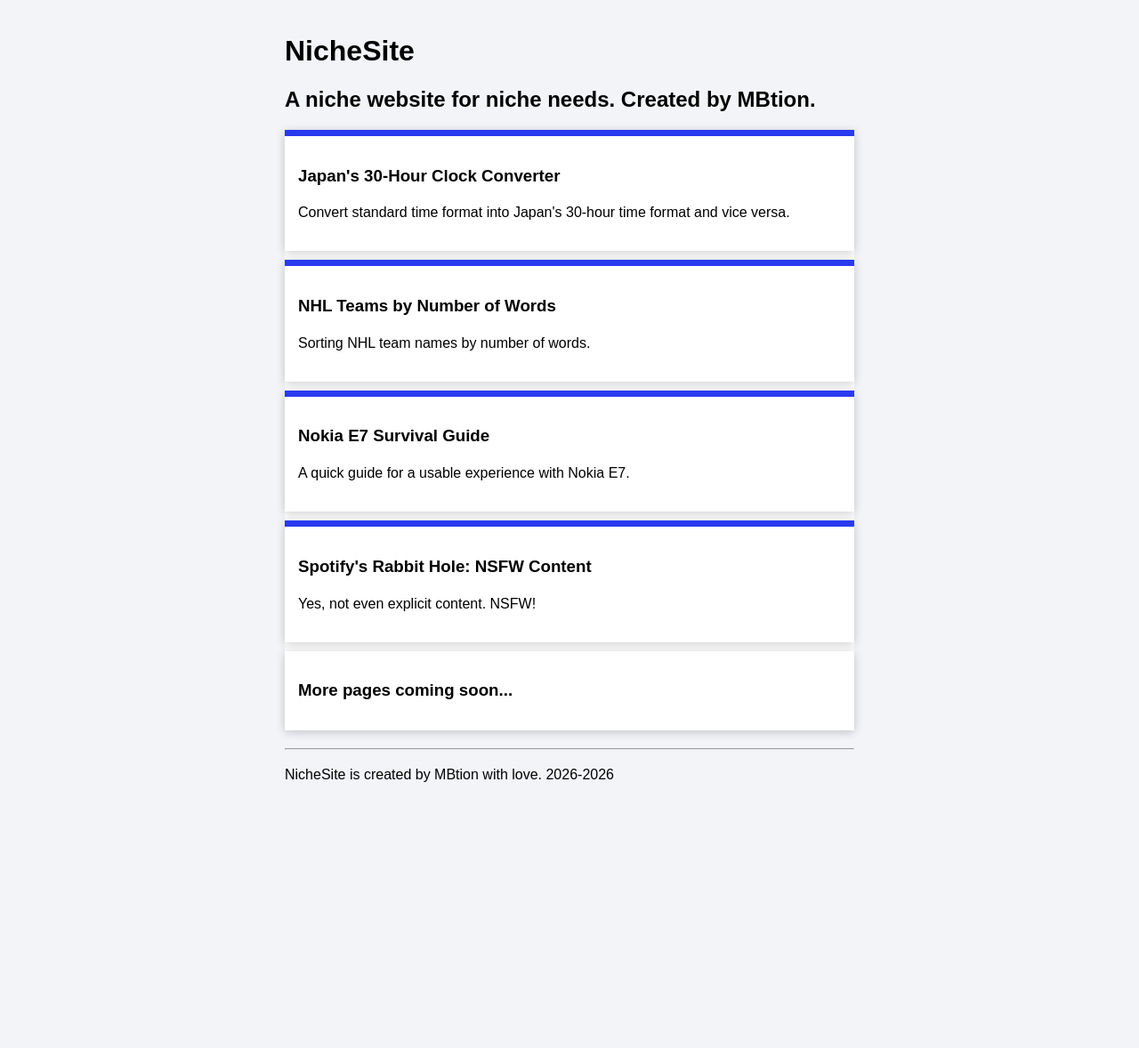
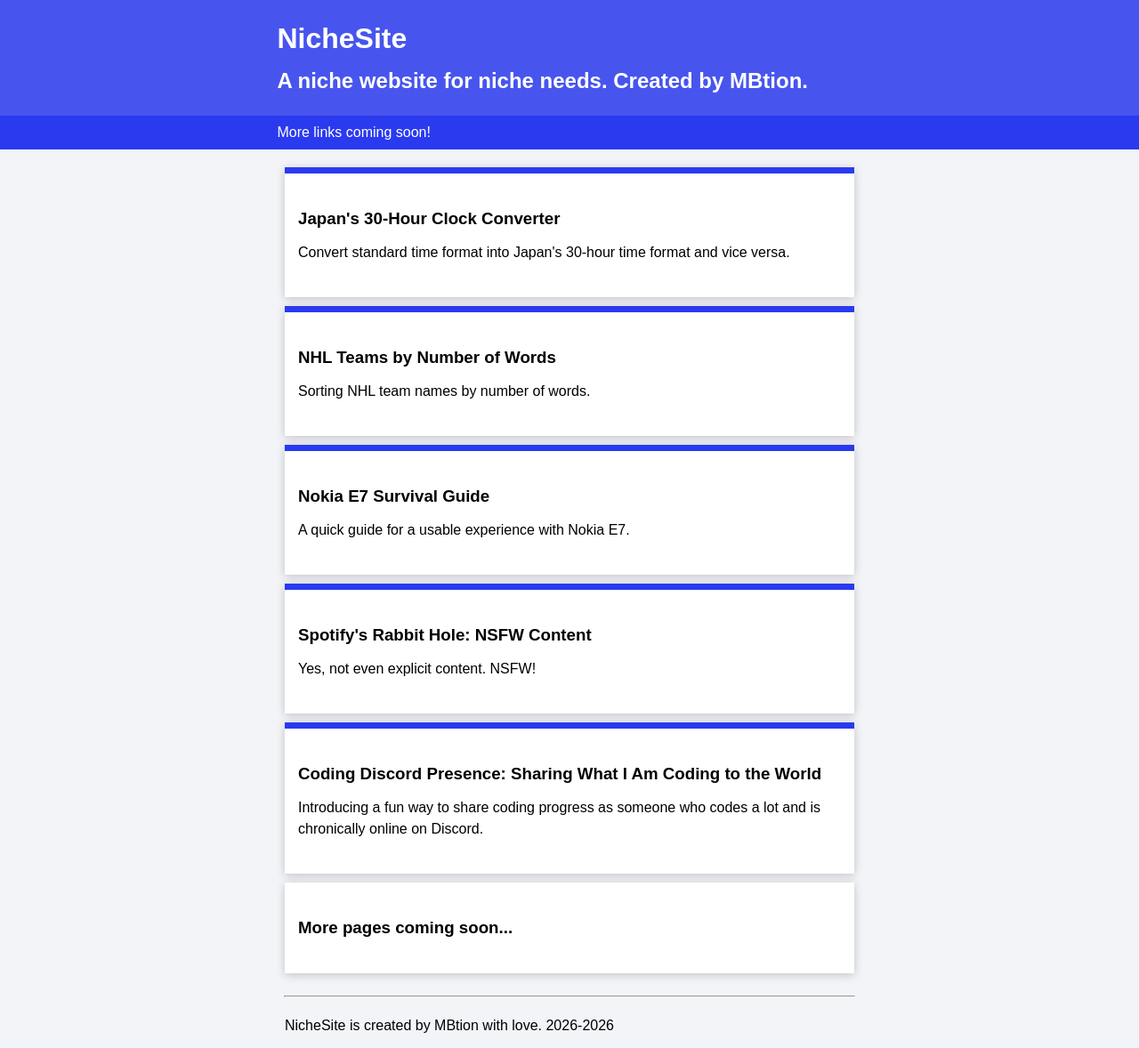
Before and after one commit to mbti0n/nichesite, a PHP site: page / in a window 1280 px wide. Shown: the whole page at 89% size. Before the commit the page ends 879 px from the top, so only its background shows below. Run offline with PHP 8.4, Linux system fonts and the light colour scheme.

Commit message:
Add files via upload

```diff
--- a/index.html
+++ b/index.html
@@ -13,9 +13,18 @@
     <title>NicheSite</title>
     <link rel="stylesheet" href="style.css"></link>
 </head>
-    <h1>NicheSite</h1>
-    <h2>A niche website for niche needs. Created by MBtion.</h2>
-
+<body>
+    <div id="headerStyle">
+        <div id="headerText">
+            <h1>NicheSite</h1>
+            <h2>A niche website for niche needs. Created by MBtion.</h2>
+        </div>
+    </div>
+    <nav>
+        <div id="navText">
+            <a id="navLink">More links coming soon!</a>
+        </div>
+    </nav>
     <div id="listPages">
         <article>
             <h3><a id="homeLink" href="24-to-30-hour.html">Japan's 30-Hour Clock Converter</a></h3>
@@ -37,7 +46,12 @@
             <p>Yes, not even explicit content. NSFW!</p>
         </article>
 
-        <div id="extraDiv">
+        <article>
+            <h3><a id="homeLink" href="coding-discord-presence-sharing-what-i-am-coding-to-the-world.html">Coding Discord Presence: Sharing What I Am Coding to the World</a></h3>
+            <p>Introducing a fun way to share coding progress as someone who codes a lot and is chronically online on Discord.</p>
+        </article>
+
+        <div id="morePageDiv">
             <h3>More pages coming soon...</h3>
         </div>
     </div>
--- a/style.css
+++ b/style.css
@@ -1,11 +1,52 @@
+* {
+    margin: 0;
+    padding: 0;
+}
+
 body {
-    padding: 10px;
     font-family: sans-serif;
     background-color: #F2F4F8;
 }
 
+#headerStyle {
+    background-color: #4755ee;
+    color: white;
+    padding: 10px;
+    padding-left: 20px;
+    padding-right: 20px;
+}
+
+nav {
+    background-color: #2A3AEF;
+    color: white;
+    padding: 10px;
+    padding-left: 20px;
+    padding-right: 20px;
+}
+
+pre {
+    background: #263238;
+    color: white;
+    padding: 5px 15px;
+}
+
+
+#navLink {
+    margin-right: 20px;
+}
+
+#navLink, #navLink:visited, #navLink:hover {
+    color: white
+}
+
+#navLink:hover {
+    border-bottom: 2px solid;
+}
+
 article {
     padding: 15px;
+    padding-top: 25px;
+    padding-bottom: 25px;
     margin-bottom: 10px;
     background-color: #FFF;
     border-top: 7px solid;
@@ -13,8 +54,18 @@ article {
     box-shadow: 0 2px 10px rgba(0, 0, 0, 0.2);
 }
 
+#morePageDiv {
+    padding-left: 15px;
+    padding-right: 15px;
+    padding-top: 25px;
+    padding-bottom: 25px;
+    background-color: #FFF;
+    box-shadow: 0 2px 10px rgba(0, 0, 0, 0.2);
+}
+
 #headerContainer {
     padding: 15px;
+    margin: 20px;
     margin-bottom: 10px;
     background-color: #FFF;
     border-top: 7px solid;
@@ -29,12 +80,17 @@ article {
 }
 
 #listPages {
-    background-color: #FFF;
+    padding: 20px
 }
 
 #extraDiv {
-    padding: 15px;
+    padding-left: 15px;
+    padding-right: 15px;
+    padding-top: 20px;
+    padding-bottom: 20px;
     margin-bottom: 10px;
+    margin-left: 20px;
+    margin-right: 20px;
     background-color: #FFF;
     box-shadow: 0 2px 10px rgba(0, 0, 0, 0.2);
 }
@@ -43,9 +99,23 @@ article {
     display: inline-block;
 }
 
+h1, h2, h3, h4 {
+    margin-top: 15px;
+    margin-bottom: 15px
+}
+
+p {
+    margin-bottom: 13px;
+}
+
 p, li {
     line-height: 1.5;
 }
+
+li {
+    margin-left: 40px;
+}
+
 hr, #line {
     color: rgba(0, 0, 0, 0.5);
 }
@@ -54,24 +124,26 @@ a {
 }
 
 img {
-    width: 100%
+    width: 100%;
 }
-
-pre {
-    background: #263238;
-    color: white;
-    padding: 5px 15px;
-}
-
 
 #homeLink {
     color: black;
     transition: 0.25s ease color;
-
 }
 
 #homeLink:hover {
     color: #2A3AEF
+}
+
+
+#homeLink1 {
+    color: white;
+    transition: 0.25s ease color;
+}
+
+#homeLink1:hover {
+    color: #929292
 }
 
 #linkHover {
@@ -125,8 +197,14 @@ pre {
     line-height: 0.6;
 }
 
+footer {
+    padding-left: 20px;
+    padding-right: 20px;
+}
+
 hr {
-    margin-top: 20px
+    margin: 20px;
+    margin-top: 5px;
 }
 
 /* Credits to https://stackoverflow.com/questions/3790935/can-i-hide-the-html5-number-input-s-spin-box*/
@@ -140,10 +218,21 @@ input::-webkit-inner-spin-button {
 }
 
 @media screen and (min-width: 1000px) {
-    body {
+    #listPages {
         width: 50%;
         margin-left: auto;
         margin-right: auto;
     }
 
+    footer, hr, #headerContainer, #extraDiv {
+        width: 50%;
+        margin-left: auto;
+        margin-right: auto;
+    }
+
+    #headerText, #navText {
+        width: 53%;
+        margin-left: auto;
+        margin-right: auto;
+    }
 }
```
Also changed, not shown: 24-to-30-hour.html (+6 -1 lines), 30-to-24-hour.html (+6 -1 lines), about.html (added, +45 -0 lines), nhl-team-words.html (+6 -1 lines), nokie-e7-survival-kit.html (+6 -1 lines), spotify-rabbit-hole-nsfw-contents.html (+6 -1 lines).
